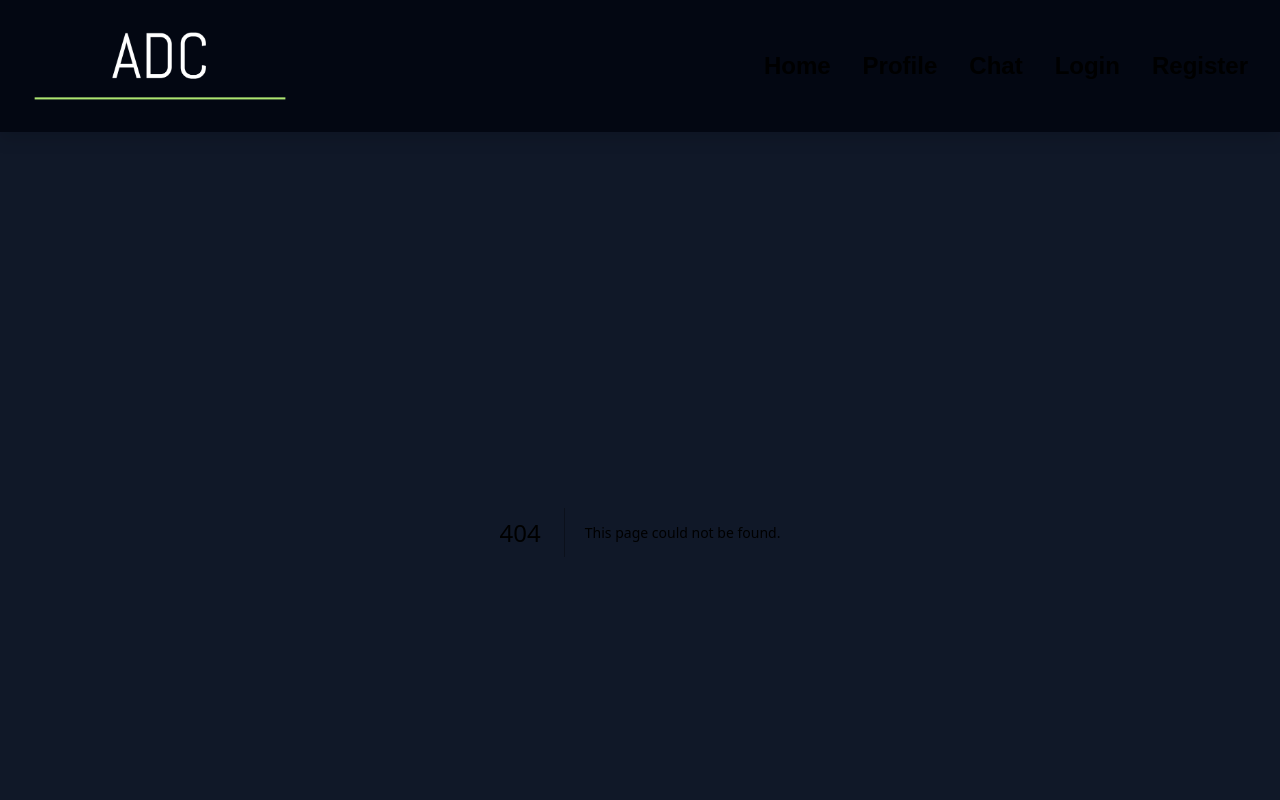
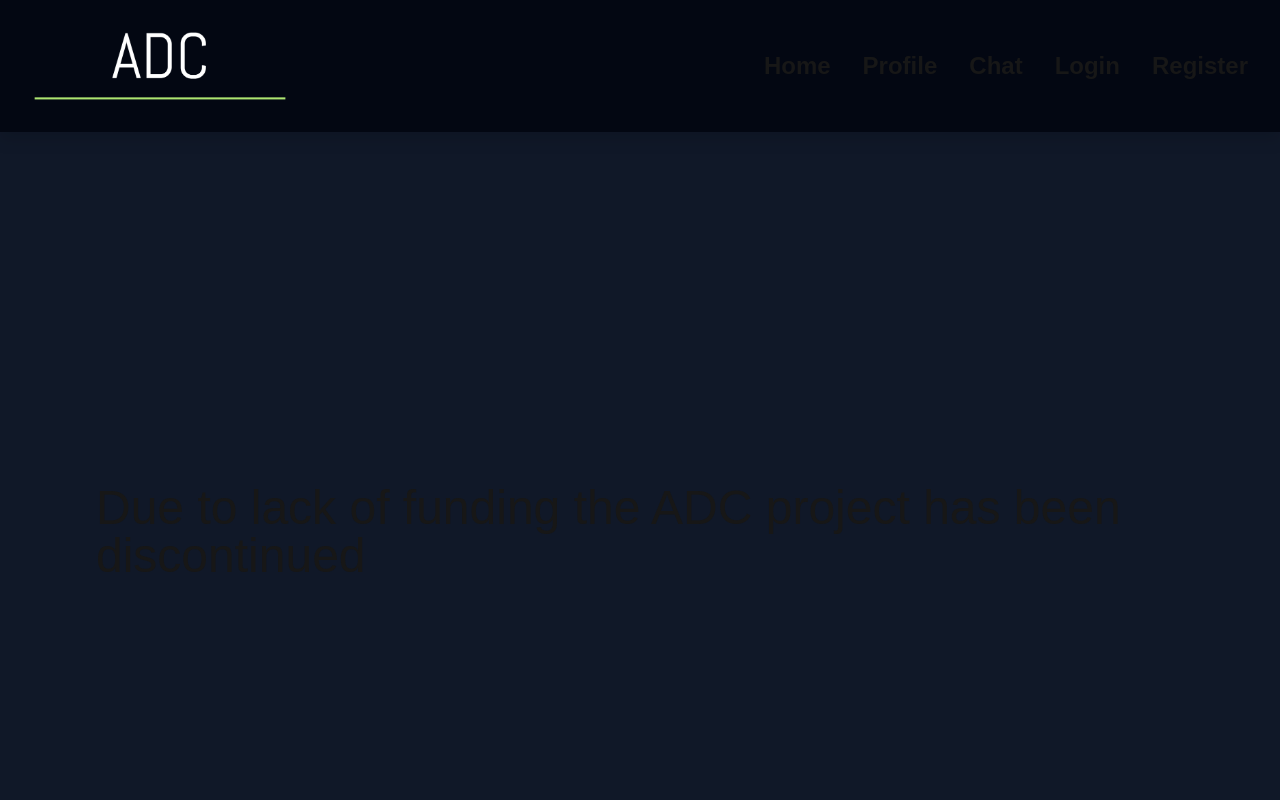
Before and after one commit to deividasdul/ADC, a Next.js app: page /farewell in a window 1280 px wide. Before the commit this address had no page. Shown: the top 800 px of the page. Built offline with nearby package versions, Linux system fonts and the light colour scheme.

Commit message:
farewell?

```diff
--- /dev/null
+++ b/app/farewell/page.tsx
@@ -0,0 +1,17 @@
+import React from "react";
+
+
+
+const farewell = () => {
+  return (
+    <>
+      <div className="flex flex-col items-center justify-center h-200">
+        <p className="text-5xl px-24">Due to lack of funding the ADC project has been discontinued </p>
+
+
+      </div>
+    </>
+  );
+};
+
+export default farewell;
```
